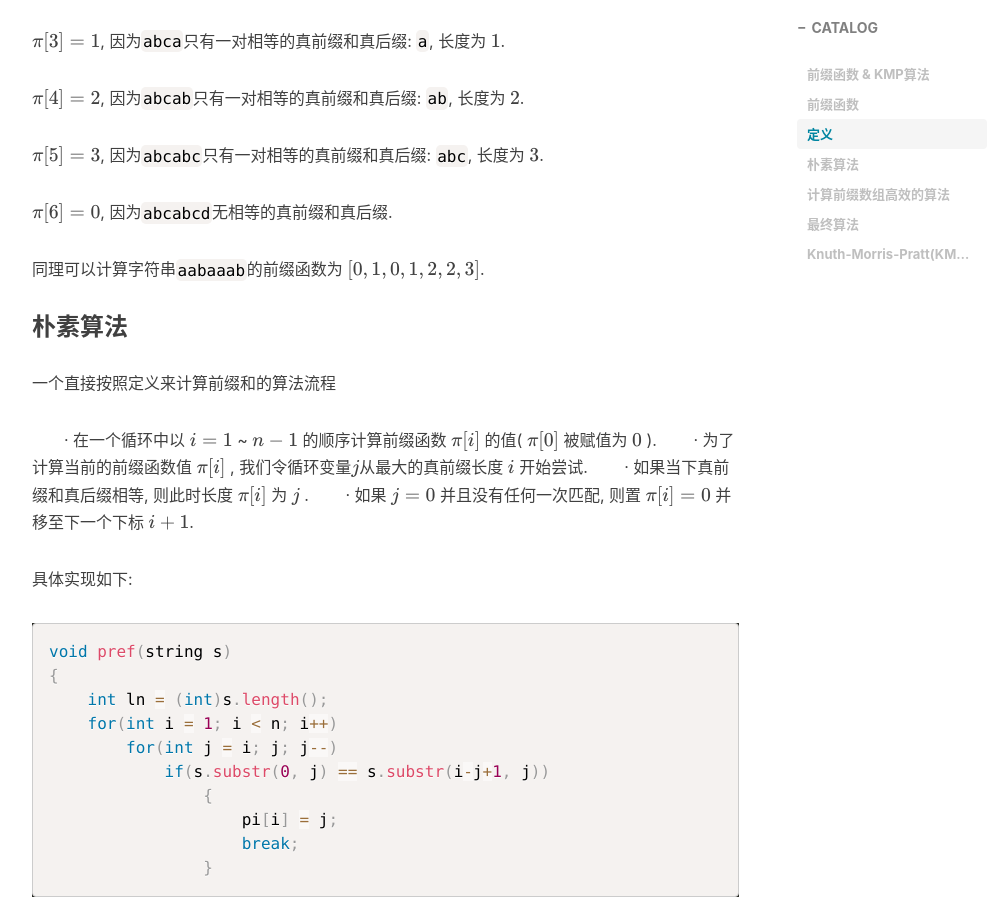
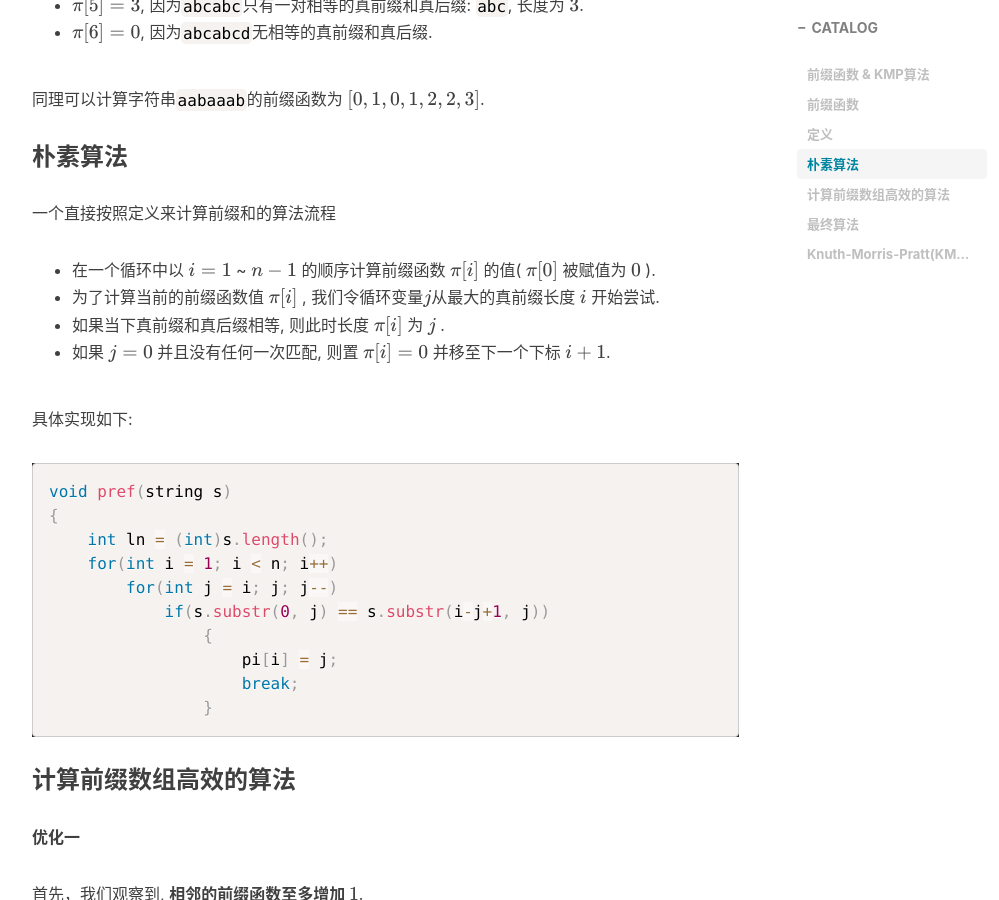
Before and after one commit to Liao-Shi-Jia/chy135125.github.io, a Jekyll site: the page built from _posts/2021-05-01-kmp.md, in a window 1280 px wide and 900 px high, scrolled down 1301 px. Shown: the whole window, without its empty margins (233-1232 px from the left). Built offline with Jekyll 4.4.1, drawn with Linux system fonts in a browser that asks for light colours; nearby versions of some CDN libraries; formulas are drawn with MathJax 3; comment, search, counter and statistics services are not loaded; some of the changed text lies outside the part shown.

Commit message:
Update 2021-05-01-kmp.md

```diff
--- a/_posts/2021-05-01-kmp.md
+++ b/_posts/2021-05-01-kmp.md
@@ -21,26 +21,20 @@ tags:
 给定一个长度为 $n$ 的字符串序列 $s$ ，其 **前缀函数** 被定义为一个长度为 $n$ 的数组 $\pi$, 其中 $\pi$ 的定义为：
 
 1. 如果字串 $s$ 有一对相等的真前缀 $s[0 \dots k-1]$ 与真后缀 $s[i-(k-1) \dots i]$, 那么pi[i]就是这个相等的真前缀或者是真后缀（因为他们相等）的长度, 也就是$\pi[i] = k$.
-   2. 如果不止有一对相等的, 那么$\pi[i]$就是其中最长的那一对的长度.
-   3. 如果没有相等的, 那么 $\pi[i] = 0$ .简单来说 $\pi[i]$ 就是: 字串 $s[0···i]$ 最长的相等的真前缀与真后缀的长度.
+2. 如果不止有一对相等的, 那么$\pi[i]$就是其中最长的那一对的长度.
+3. 如果没有相等的, 那么 $\pi[i] = 0$ .简单来说 $\pi[i]$ 就是: 字串 $s[0···i]$ 最长的相等的真前缀与真后缀的长度.
 
 特别地, 规定$\pi[0] = 0$.
 
 举例来说, 对于字符串`abcabcd`:
 
-$\pi[0] = 0$, 因为`a`没有真前缀和真后缀, 规定为 $0$.
-
-$\pi[1] = 1$, 因为`ab`无相等的真前缀和真后缀.
-
-$\pi[2] = 0$, 因为`abc`无相等的真前缀和真后缀.
-
-$\pi[3] = 1$, 因为`abca`只有一对相等的真前缀和真后缀: `a`, 长度为 $1$.
-
-$\pi[4] = 2$, 因为`abcab`只有一对相等的真前缀和真后缀: `ab`, 长度为 $2$.
-
-$\pi[5] = 3$, 因为`abcabc`只有一对相等的真前缀和真后缀: `abc`, 长度为 $3$.
-
-$\pi[6] = 0$, 因为`abcabcd`无相等的真前缀和真后缀.
+* $\pi[0] = 0$, 因为`a`没有真前缀和真后缀, 规定为 $0$.
+* $\pi[1] = 1$, 因为`ab`无相等的真前缀和真后缀.
+* $\pi[2] = 0$, 因为`abc`无相等的真前缀和真后缀.
+* $\pi[3] = 1$, 因为`abca`只有一对相等的真前缀和真后缀: `a`, 长度为 $1$.
+* $\pi[4] = 2$, 因为`abcab`只有一对相等的真前缀和真后缀: `ab`, 长度为 $2$.
+* $\pi[5] = 3$, 因为`abcabc`只有一对相等的真前缀和真后缀: `abc`, 长度为 $3$.
+* $\pi[6] = 0$, 因为`abcabcd`无相等的真前缀和真后缀.
 
 同理可以计算字符串`aabaaab`的前缀函数为 $[0, 1, 0, 1, 2, 2, 3]$.
 
@@ -48,10 +42,10 @@ $\pi[6] = 0$, 因为`abcabcd`无相等的真前缀和真后缀.
 
 一个直接按照定义来计算前缀和的算法流程
 
-　　· 在一个循环中以 $i=1$ ~ $n-1$ 的顺序计算前缀函数 $\pi[i]$ 的值( $\pi[0]$ 被赋值为 $0$ ).
-　　· 为了计算当前的前缀函数值 $\pi[i]$ , 我们令循环变量$j$从最大的真前缀长度 $i$ 开始尝试.
-　　· 如果当下真前缀和真后缀相等, 则此时长度 $\pi[i]$ 为 $j$ .
-　　· 如果 $j = 0$ 并且没有任何一次匹配, 则置 $\pi[i]=0$ 并移至下一个下标 $i+1$.
+* 在一个循环中以 $i=1$ ~ $n-1$ 的顺序计算前缀函数 $\pi[i]$ 的值( $\pi[0]$ 被赋值为 $0$ ).
+* 为了计算当前的前缀函数值 $\pi[i]$ , 我们令循环变量$j$从最大的真前缀长度 $i$ 开始尝试.
+*  如果当下真前缀和真后缀相等, 则此时长度 $\pi[i]$ 为 $j$ .
+*  如果 $j = 0$ 并且没有任何一次匹配, 则置 $\pi[i]=0$ 并移至下一个下标 $i+1$.
 
 具体实现如下:
 
@@ -72,7 +66,7 @@ void pref(string s)
 
 ### 计算前缀数组高效的算法
 
-- **优化一**
+**优化一**
 
 首先，我们观察到, **相邻的前缀函数至多增加 $1$**.
 
@@ -95,7 +89,7 @@ void pref(string s)
 
 经过此次改进，时间复杂度由 $O(n^3)$ 降为了 $O(n^2)$.
 
-- **优化二**
+**优化二**
 
 在优化一中，我们讨论了计算 $\pi[i+1]$ 时的最好情况：$s[i+1] = s[\pi[i]]$，此时 $\pi[i+1] = \pi[i] + 1$。现在让我们沿着此思路走得更远一些，讨论：当 $s[i+1] \neq s[\pi[i]]$ 时该如何跳转.
 
@@ -149,4 +143,4 @@ void pref(string s)
 为了简便起见，我们用 $n$ 来表示文本 $t$ 的长度，用 $m$ 来表示字符串 $s$ 的长度.
 
 我们构造一个字符串 $s + \# = t$，其中 $\#$ 为一个既不出现在 $s$ 也不出现在 $t$ 中的分隔符.
-接下来计算该函数的前缀函数. 现在考虑该前缀函数除去最开始的 $n + 1$个值（即属于字符串 $s$ 和分隔符 $\#$ 的函数值）后其余函数值的意义。
+接下来计算该函数的前缀函数. 现在考虑该前缀函数除去最开始的 $n + 1$个值（即属于字符串 $s$ 和分隔符 $\#$ 的函数值）后其余函数值的意义.
```
